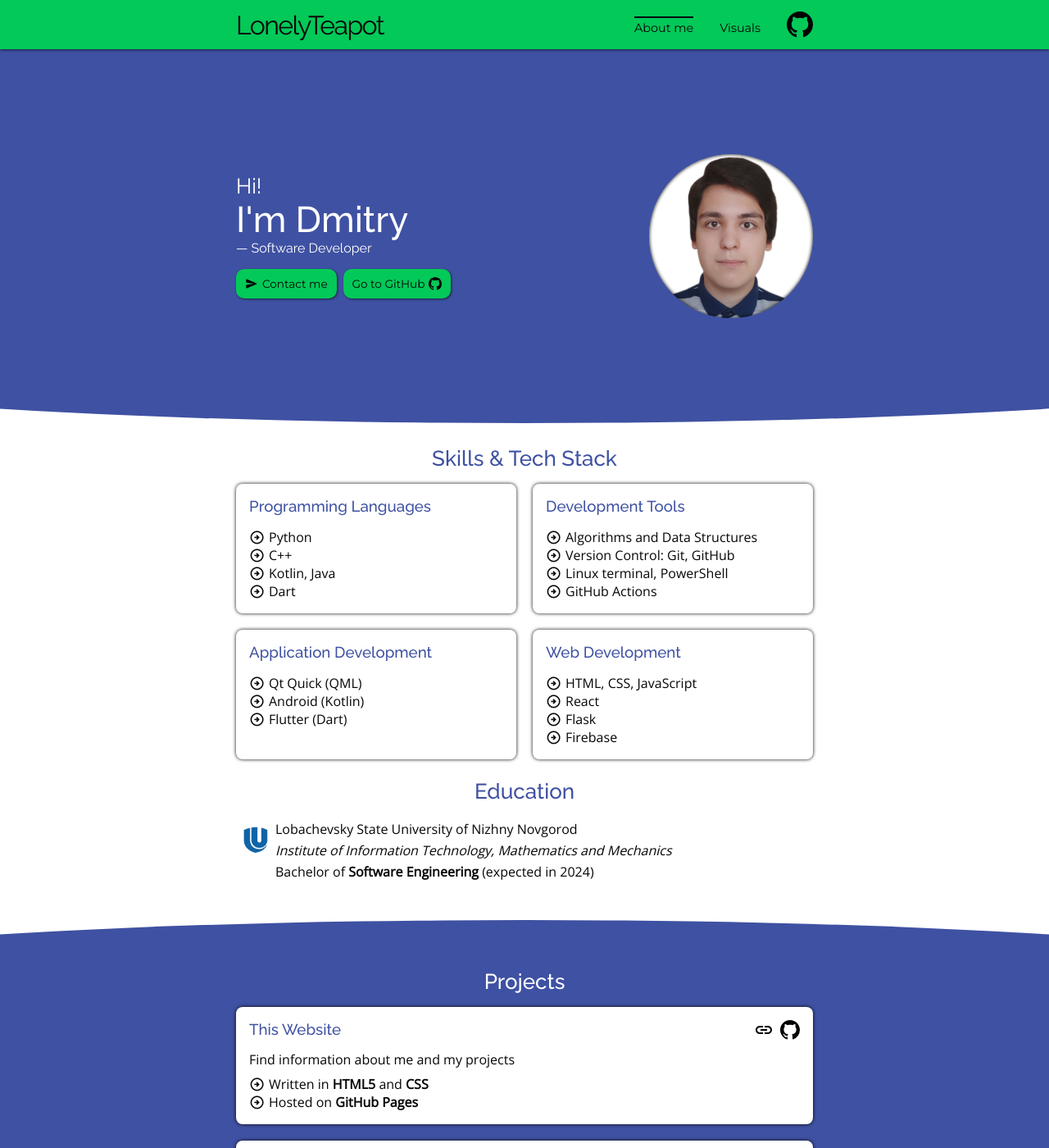
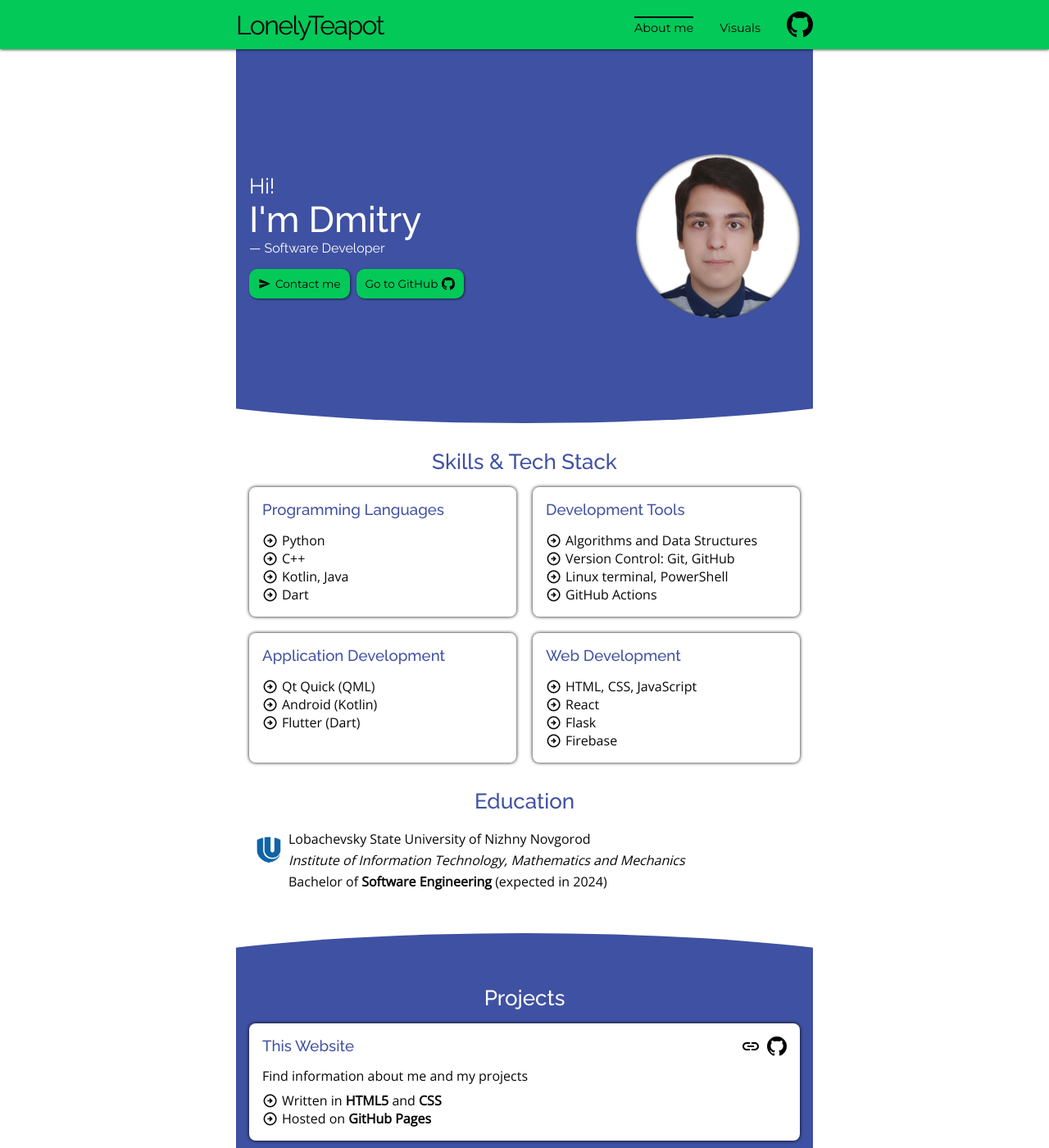
Before and after one commit to lonelyteapot/lonelyteapot.github.io, a Jekyll site: the page built from pages/index.html, in a window 1280 px wide and 1400 px high. Shown: the whole window at 82% size. Built offline with Jekyll 4.4.1, drawn with Linux system fonts in a browser that asks for light colours.

Commit message:
Migrate body display to grid

```diff
--- a/css/blocks/header.css
+++ b/css/blocks/header.css
@@ -1,4 +1,5 @@
 #header {
+    grid-area: head;
     display: flex;
     justify-content: space-between;
     padding: 0 var(--side-padding);
@@ -71,6 +72,7 @@
 
 
 #footer {
+    grid-area: foot;
     --color-text: #999;
     display: grid;
     grid-template-columns: 1fr auto 1fr;
--- a/css/blocks/main.css
+++ b/css/blocks/main.css
@@ -1,7 +1,7 @@
 main {
+    grid-area: main;
     display: flex;
     flex-direction: column;
-    justify-self: stretch;
     flex: 1;
 }
 
@@ -9,10 +9,7 @@ main > section {
     display: flex;
     flex-direction: column;
     gap: 1rem;
-    padding-top: 0.75rem;
-    padding-bottom: 0.75rem;
-    padding-left: var(--side-padding);
-    padding-right: var(--side-padding);
+    padding: 1rem;
     background-color: var(--color-background);
 }
 
--- a/css/global.css
+++ b/css/global.css
@@ -42,8 +42,12 @@ html {
 }
 
 body {
-    display: flex;
-    flex-direction: column;
+    display: grid;
+    grid-template-rows: auto 1fr auto;
+    grid-template-columns: 1fr minmax(0, 768px) 1fr;
+    grid-template-areas: 'head head head'
+                         '.... main ....'
+                         'foot foot foot';
     margin: 0;
     min-height: 100%;
     background-color: var(--color-background);
```
